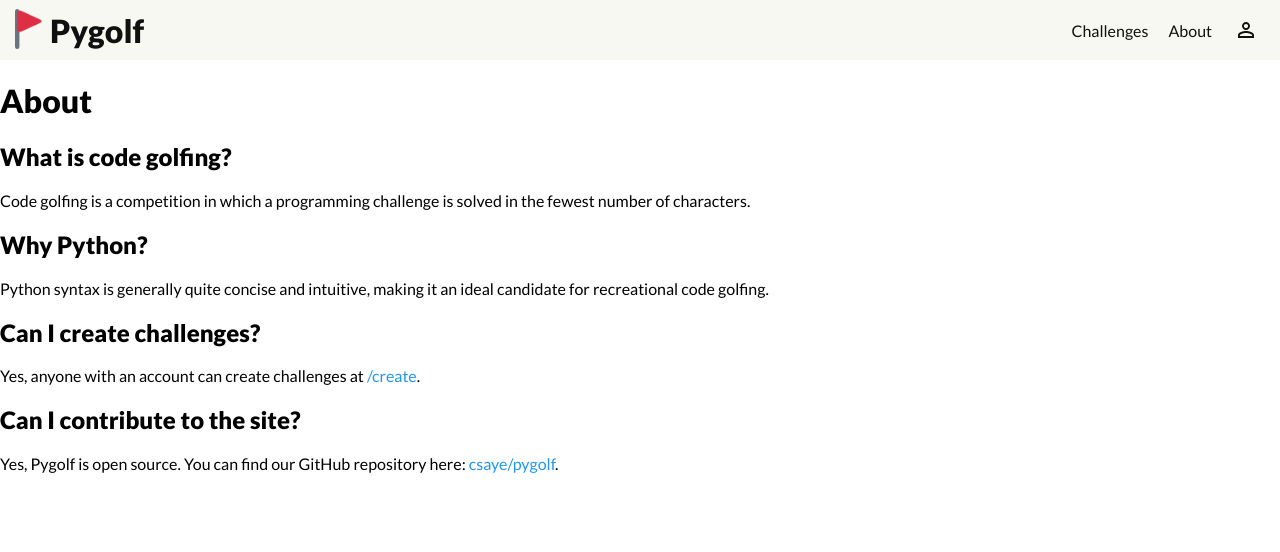
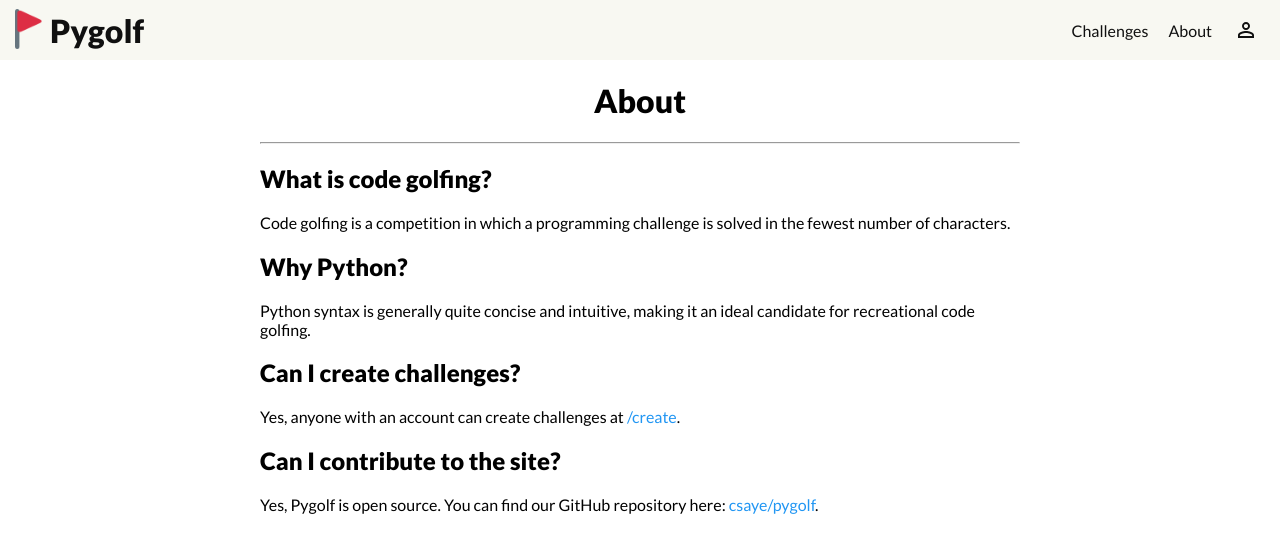
Before and after one commit to CodeWithGames/pygolf, a Next.js app: page /about in a window 1280 px wide. Shown: the top 552 px of the page. Built offline with nearby package versions, Linux system fonts and the light colour scheme; no server answers; the database is empty.

Commit message:
Improve about page styling.

```diff
--- a/pages/about.js
+++ b/pages/about.js
@@ -1,9 +1,12 @@
 import Link from 'next/link';
+
+import styles from '../styles/About.module.css';
 
 export default function About() {
   return (
-    <div>
+    <div className={styles.container}>
       <h1>About</h1>
+      <hr />
       <h2>What is code golfing?</h2>
       <p>Code golfing is a competition in which a programming challenge is
       solved in the fewest number of characters.</p>
--- /dev/null
+++ b/styles/About.module.css
@@ -0,0 +1,9 @@
+.container {
+  padding: 0 20px;
+  max-width: 800px;
+  margin: 0 auto;
+}
+
+.container > h1 {
+  text-align: center;
+}
```
